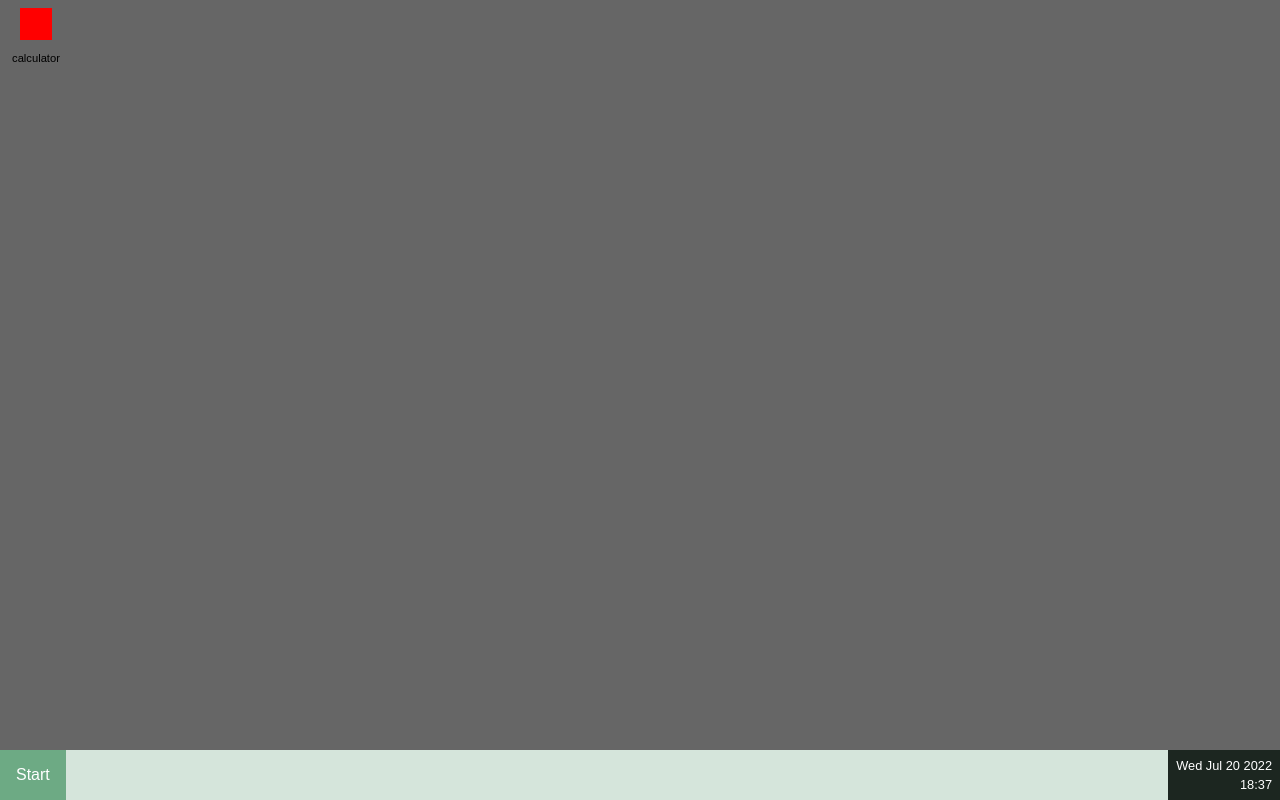
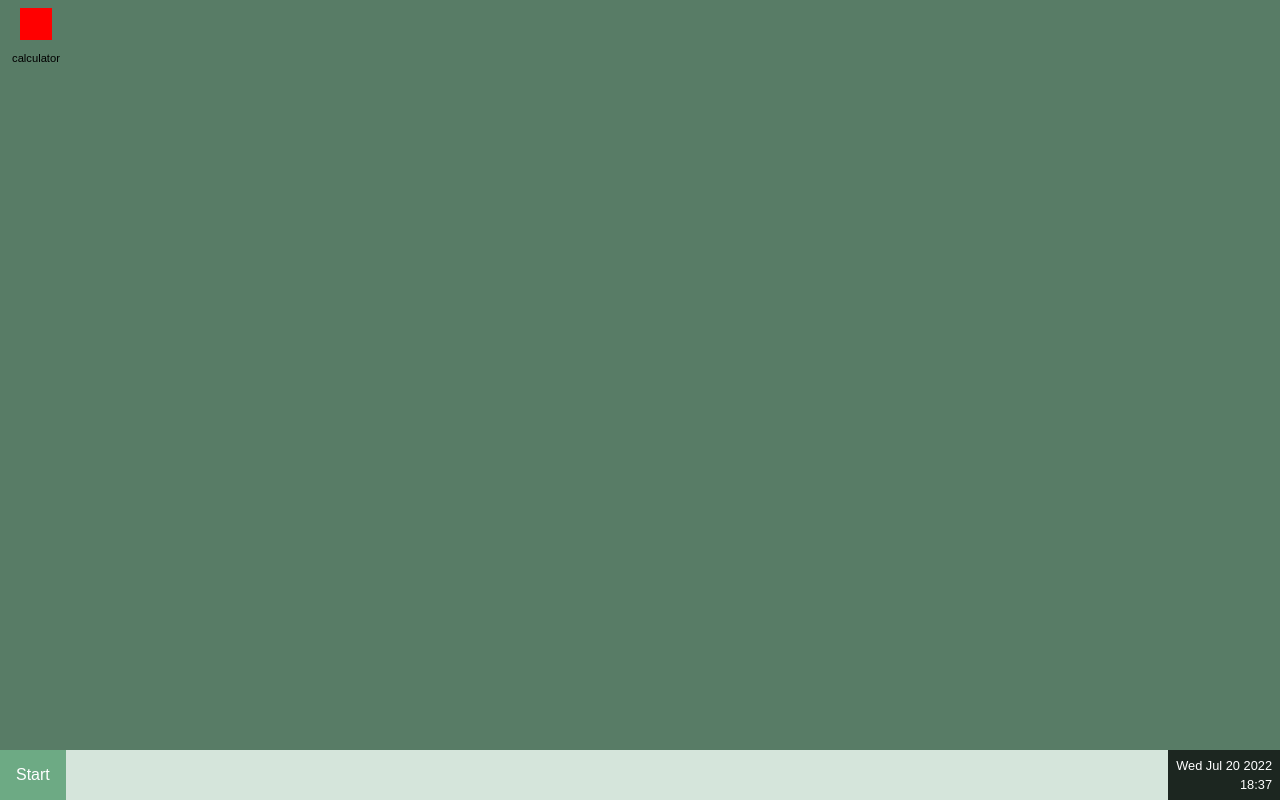
Before and after one commit to Plsr/dekstorp, a React (Create React App) app: page / in a window 1280 px wide. Built offline with nearby package versions, Linux system fonts and the light colour scheme.

Commit message:
Drag app windows

```diff
--- a/package.json
+++ b/package.json
@@ -11,6 +11,8 @@
     "@types/react": "^18.0.15",
     "@types/react-dom": "^18.0.6",
     "react": "^18.2.0",
+    "react-dnd": "^16.0.1",
+    "react-dnd-html5-backend": "^16.0.1",
     "react-dom": "^18.2.0",
     "react-scripts": "5.0.1",
     "styled-components": "^5.3.5",
--- a/src/App.tsx
+++ b/src/App.tsx
@@ -1,13 +1,17 @@
 import styled from 'styled-components'
 import Desktop from './components/Desktop'
 import { AppsProvider } from './context/AppsContext';
+import { DndProvider } from 'react-dnd'
+import { HTML5Backend } from 'react-dnd-html5-backend'
 
 function App() {
   return (
     <AppsProvider>
-      <Wrapper>
-        <Desktop />
-      </Wrapper>
+      <DndProvider backend={HTML5Backend} >
+        <Wrapper>
+          <Desktop />
+        </Wrapper>
+      </DndProvider>
     </AppsProvider>
   );
 }
--- a/src/components/AppWindow.tsx
+++ b/src/components/AppWindow.tsx
@@ -1,18 +1,34 @@
 import { FC, useContext } from 'react'
 import styled from 'styled-components'
+import { useDrag } from 'react-dnd'
 
 import { AppsContext } from '../context/AppsContext'
 
-const AppWindow: FC<AppWindowProps> = ({ name, dimensions }) => {
+const AppWindow: FC<AppWindowProps> = ({ name, dimensions, id, left, top }) => {
   const { apps, setApps } = useContext(AppsContext)
+
+  const [{ isDragging }, drag] = useDrag(
+    () => ({
+      type: 'foo',
+      item: { id, left, top },
+      collect: (monitor) => ({
+        isDragging: monitor.isDragging(),
+      }),
+    }),
+    [id, left, top],
+  )
 
   const handleCloseClick = () => {
     const appsWithoutCurrent = apps.filter(app => app.name !== name)
     setApps(appsWithoutCurrent)
   }
 
+  if (isDragging) {
+    return <div ref={drag} />
+  }
+
   return (
-    <Window width={dimensions.width} height={dimensions.height}>
+    <Window width={dimensions.width} height={dimensions.height} left={left} top={top} ref={drag} >
       <TitleBar><CloseButton onClick={handleCloseClick}>X</CloseButton></TitleBar>
       <Content>{ name }</Content>
     </Window>
@@ -37,16 +53,22 @@ const CloseButton = styled.div`
   cursor: pointer;
 `
 
-const Window = styled.div<{ width: number, height: number}>`
+const Window = styled.div<{ width: number, height: number, left: number, top: number }>`
   width: ${props => props.width + 'px'};
   height: ${props => props.height + 'px'};
   background-color: white;
   position: absolute;
+  pointer-events: auto;
+  left: ${props => props.left + 'px'};
+  top: ${props => props.top + 'px'};
 `
 
 interface AppWindowProps {
   name: string,
-  dimensions: { width: number, height: number}
+  dimensions: { width: number, height: number },
+  id: string,
+  left: number,
+  top: number
 }
 
 export default AppWindow
--- a/src/components/Desktop.tsx
+++ b/src/components/Desktop.tsx
@@ -1,20 +1,15 @@
-import { FC, useContext } from 'react'
-
-import { AppsContext } from '../context/AppsContext'
+import { FC } from 'react'
 
 import DesktopApps from './DesktopApps'
 import TaskBar from './TaskBar'
-import AppWindow from './AppWindow'
+import DragContainer from './DragContainer'
 
 const Desktop: FC<any> = () => {
-  const { apps } = useContext(AppsContext)
-
   return (
     <div>
-      <DesktopApps />
-      { apps.map(app => (
-        <AppWindow name={app.name} dimensions={app.dimensions} />
-      ))}
+      <DragContainer>
+        <DesktopApps />
+      </DragContainer>
       <TaskBar />
     </div>
   )
--- a/src/components/DesktopApps.tsx
+++ b/src/components/DesktopApps.tsx
@@ -9,7 +9,17 @@ const DesktopApps: FC<any> = () => {
   const handleDoubleClick = (appName: string) => {
     if(apps.map(app => app.name).includes(appName)) return
 
-    setApps([...apps, { name: appName, dimensions: { width: 200, height: 200 }, minimized: false} ])
+    setApps([
+      ...apps,
+      {
+        name: appName,
+        dimensions: { width: 200, height: 200 },
+        minimized: false,
+        top: 0,
+        left: 0,
+        id: 'asf'
+      }
+    ])
   }
 
   return (
--- /dev/null
+++ b/src/components/DragContainer.tsx
@@ -0,0 +1,55 @@
+import { FC, useCallback, useContext } from 'react'
+import styled from 'styled-components'
+import type { XYCoord } from 'react-dnd'
+import { useDrop } from 'react-dnd'
+import { AppsContext } from '../context/AppsContext'
+import AppWindow from './AppWindow'
+
+const DragContainer: FC<any> = ({ children }) => {
+  const { apps, setApps } = useContext(AppsContext)
+
+  const moveApp = useCallback((id: string, left: number, top: number) => {
+    const updatedApps = [...apps]
+    const updateIndex = updatedApps.findIndex(app => app.id === id)
+    updatedApps[updateIndex] = {
+      ...updatedApps[updateIndex],
+      left,
+      top
+    }
+    setApps(updatedApps)
+  }, [apps, setApps])
+
+  const [, drop] = useDrop(
+    () => ({
+      accept: 'foo',
+      drop(item: any, monitor) {
+        const delta = monitor.getDifferenceFromInitialOffset() as XYCoord
+        const left = Math.round(item.left + delta.x)
+        const top = Math.round(item.top + delta.y)
+        moveApp(item.id, left, top)
+        return undefined
+      },
+    }),
+    [moveApp],
+  )
+
+
+  return (
+    <Wrapper ref={drop}>
+      { apps.map(app => (
+        <AppWindow key={app.id} name={app.name} dimensions={app.dimensions} left={app.left} top={app.top} id="asf" />
+      ))}
+      { children }
+    </Wrapper>
+  )
+}
+
+const Wrapper = styled.div`
+  background-color: rgba(31,211,100, 0.2);
+  width: 100vw;
+  height: calc(100vh - 50px);
+  position: absolute;
+  top: 0;
+`
+
+export default DragContainer
--- a/src/components/TaskBar.tsx
+++ b/src/components/TaskBar.tsx
@@ -12,7 +12,7 @@ const TaskBar: FC<TaksBarProps> = ({ activeApps }) => {
     <TaskBarWrapper>
       <StartButton><span>Start</span></StartButton>
       <ActiveAppsWrapper>
-        { apps?.map(app =>  <StyledActiveTaksBarApp name={app.name} />)}
+        { apps?.map(app =>  <StyledActiveTaksBarApp key={app.id} name={app.name} />)}
       </ActiveAppsWrapper>
       <StyledDateTimeWidget />
     </TaskBarWrapper>
--- a/src/context/AppsContext.tsx
+++ b/src/context/AppsContext.tsx
@@ -28,5 +28,8 @@ interface Props {
 export interface App {
   name: string
   dimensions: { width: number, height: number }
-  minimized: boolean
+  minimized: boolean,
+  left: number,
+  top: number,
+  id: string
 }
```
Also changed, not shown: 1 other file (tests, documents, lock files or other folders).
